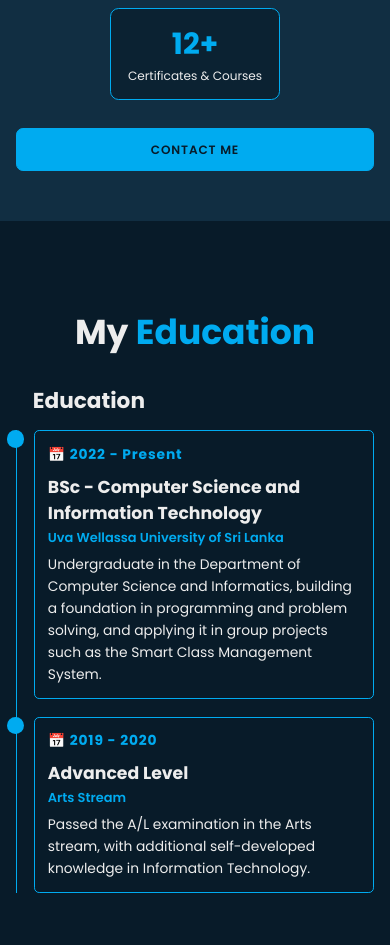
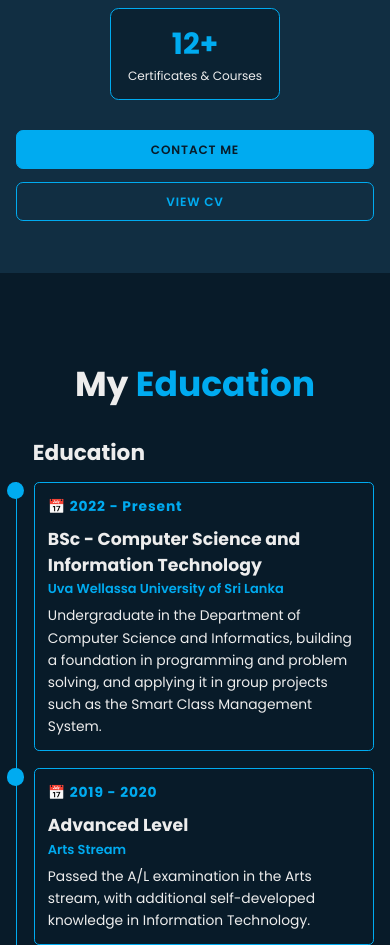
Before and after one commit to Priyasad010/My_portfolio, a plain HTML site: page index.html in a window 390 px wide. Shown: the part 1840-2785 px from the top of the page. Drawn offline with Linux system fonts and the light colour scheme.

Commit message:
Replace CV with the updated PDF; add View CV and Download CV actions
Co-Authored-By: Claude Sonnet 5.5 <noreply@anthropic.com>

```diff
--- a/css/style.css
+++ b/css/style.css
@@ -1821,3 +1821,19 @@ kbd {
 }
 
 .repo-card .project-links { margin-top: auto; flex-wrap: wrap; }
+
+/* two buttons in the About / form button rows must stack cleanly on phones */
+@media (max-width: 600px) {
+    .btn-box.btns {
+        flex-direction: column;
+        width: 100%;
+        max-width: 100%;
+        height: auto;
+    }
+
+    .btn-box.btns .btn {
+        flex: none;
+        width: 100%;
+        height: 4.5rem;
+    }
+}
--- a/index.html
+++ b/index.html
@@ -104,7 +104,7 @@
 
             <div class="btn-box">
                 <a href="#contact" class="btn">Hire Me</a>
-                <a href="cv/Lasitha_Priyasad_CV.pdf" class="btn" download>Download CV</a>
+                <a href="cv/Lasitha_Priyasad_CV.pdf?v=20261118" class="btn" download="Lasitha_Priyasad_CV.pdf">Download CV</a>
             </div>
         </div>
 
@@ -145,6 +145,7 @@
 
             <div class="btn-box btns">
                 <a href="#contact" class="btn">Contact Me</a>
+                <a href="cv/Lasitha_Priyasad_CV.pdf?v=20261118" class="btn" target="_blank" rel="noopener">View CV</a>
             </div>
         </div>
     </section>
--- a/js/script.js
+++ b/js/script.js
@@ -623,6 +623,8 @@ const goTo = id => {
     if (el) el.scrollIntoView({ behavior: 'smooth' });
 };
 const openUrl = url => window.open(url, '_blank', 'noopener');
+// "?v=" makes browsers fetch the newest CV instead of an older cached copy (change it when the CV is updated)
+const CV_URL = 'cv/Lasitha_Priyasad_CV.pdf?v=20261118';
 
 const paletteItems = [
     { group: 'Go to', label: 'Home', icon: 'bx-home', keys: 'top start hero intro', run: () => goTo('home') },
@@ -634,10 +636,11 @@ const paletteItems = [
     { group: 'Go to', label: 'Contact', icon: 'bx-envelope', keys: 'form message hire reach', run: () => goTo('contact') },
     { group: 'Projects', label: 'Smart Class Management System', icon: 'bx-qr-scan', keys: 'smart class attendance react ai thusitha', run: () => openProject('smart-class') },
     { group: 'Projects', label: 'RideProfit', icon: 'bx-car', keys: 'ride profit android kotlin overlay pickme uber', run: () => openProject('rideprofit') },
-    { group: 'Actions', label: 'Download CV', icon: 'bx-download', keys: 'resume pdf', run: () => {
+    { group: 'Actions', label: 'View CV', icon: 'bx-book', keys: 'resume pdf open read', run: () => openUrl(CV_URL) },
+    { group: 'Actions', label: 'Download CV', icon: 'bx-download', keys: 'resume pdf save', run: () => {
         const a = document.createElement('a');
-        a.href = 'cv/Lasitha_Priyasad_CV.pdf';
-        a.download = '';
+        a.href = CV_URL;
+        a.download = 'Lasitha_Priyasad_CV.pdf';
         document.body.appendChild(a);
         a.click();
         a.remove();
```
Also changed, not shown: 1 other file.
